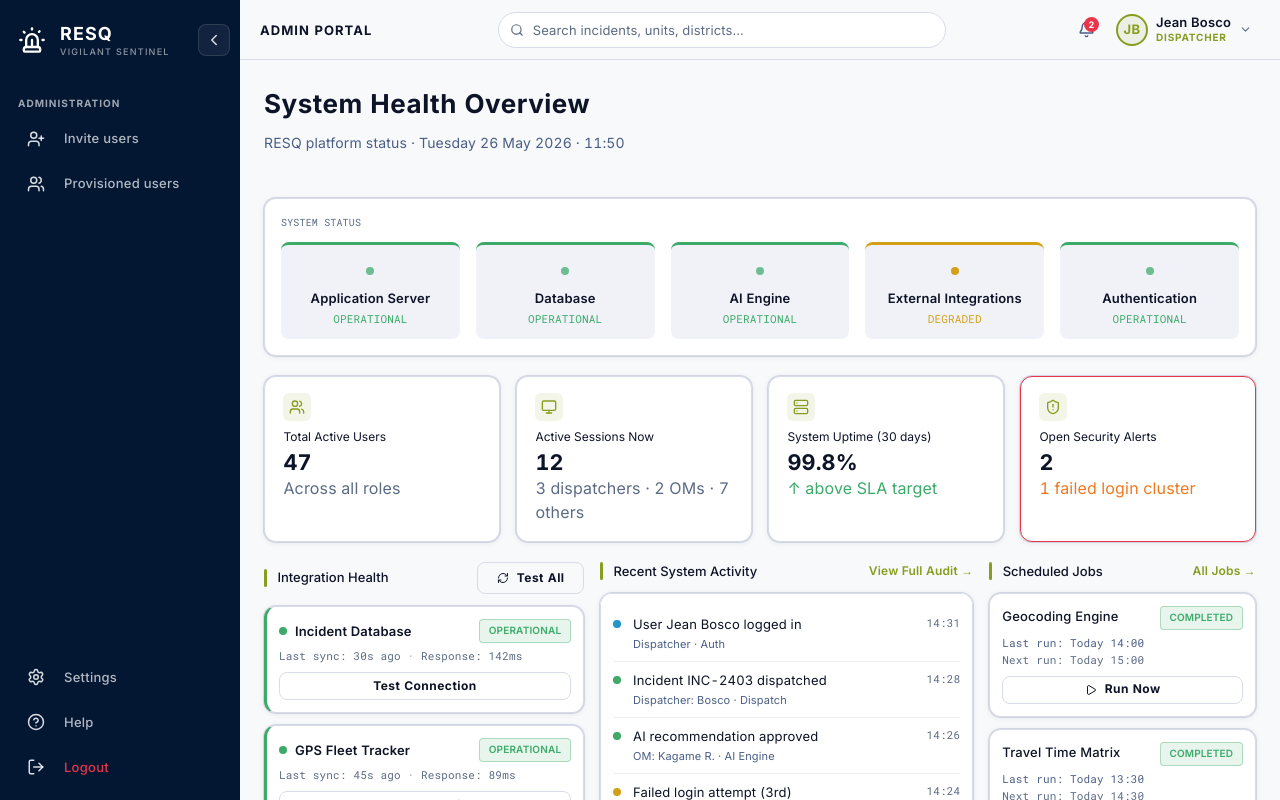
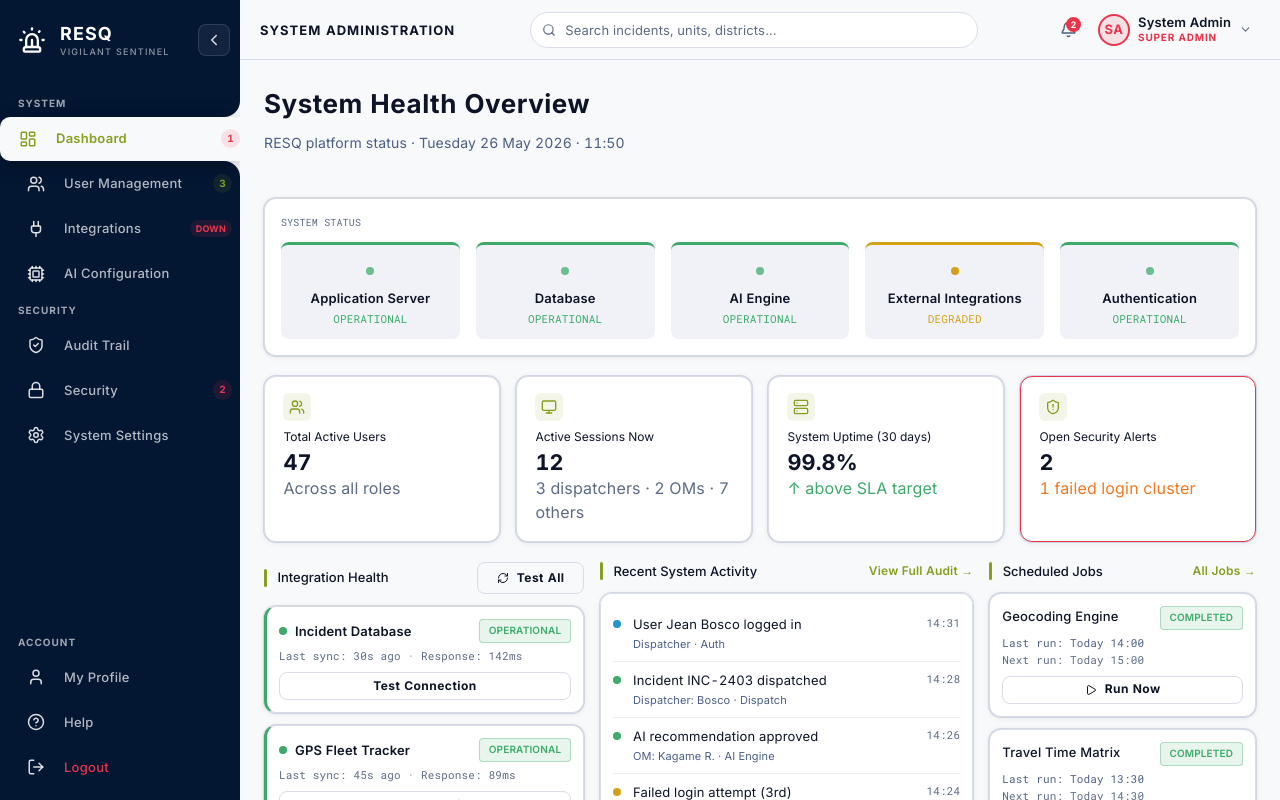
Before and after one commit to Munezeroolivierhugue/ResQ-Frontend, a React (Vite) app: page /admin/dashboard in a window 1280 px wide. Built offline with nearby package versions, Linux system fonts and the light colour scheme; sample sign-in values are in the browser's storage.

Commit message:
refactor: update admin shell and sidebar

```diff
--- a/src/components/admin/AdminShell.jsx
+++ b/src/components/admin/AdminShell.jsx
@@ -3,7 +3,9 @@ import { Outlet } from 'react-router-dom'
 import Navbar from '../layout/Navbar'
 import AdminSidebar from '../layout/AdminSidebar'
 
-export default function AdminShell({ user }) {
+const superAdminUser = { name: 'System Admin', role: 'SUPER ADMIN' }
+
+export default function AdminShell() {
   const [mobileOpen, setMobileOpen] = useState(false)
 
   return (
@@ -12,11 +14,12 @@ export default function AdminShell({ user }) {
       <AdminSidebar mobileOpen={mobileOpen} onClose={() => setMobileOpen(false)} />
       <div className="flex flex-col flex-1 overflow-hidden min-w-0">
         <Navbar
-          user={user}
+          user={superAdminUser}
           onMenuClick={() => setMobileOpen((v) => !v)}
-          portalLabel="Admin Portal"
-          profileHref="/admin/settings/profile"
-          settingsHref="/admin/settings/profile"
+          portalLabel="System Administration"
+          profileHref="/admin/profile"
+          settingsHref="/admin/settings/general"
+          avatarVariant="superAdmin"
         />
         <main className="portal-main flex-1 overflow-auto bg-(--bg-base)">
           <Outlet />
--- a/src/components/layout/AdminSidebar.jsx
+++ b/src/components/layout/AdminSidebar.jsx
@@ -1,23 +1,58 @@
 import { useLocation, Link } from 'react-router-dom'
 import {
-  UserPlus, Users, Settings, HelpCircle, LogOut, Siren, X,
+  LayoutDashboard,
+  Users,
+  Plug,
+  Cpu,
+  ShieldCheck,
+  Lock,
+  Settings,
+  User,
+  HelpCircle,
+  LogOut,
+  Siren,
+  X,
 } from 'lucide-react'
 import SidebarToggle from './SidebarToggle'
 import { useSidebarClasses } from '../../hooks/useSidebarClasses'
+import {
+  ADMIN_HEALTH_ALERTS,
+  ADMIN_PENDING_INVITES,
+  ADMIN_INTEGRATION_DOWN,
+  ADMIN_SECURITY_ALERTS,
+} from '../../data/mockAdminData'
 
-const NAV_ITEMS = [
-  { icon: UserPlus, label: 'Invite users', href: '/admin' },
-  { icon: Users, label: 'Provisioned users', href: '/admin/users' },
+const SYSTEM = [
+  { icon: LayoutDashboard, label: 'Dashboard', href: '/admin/dashboard', badge: 'critical', count: ADMIN_HEALTH_ALERTS },
+  { icon: Users, label: 'User Management', href: '/admin/users', badge: 'accent', count: ADMIN_PENDING_INVITES },
+  {
+    icon: Plug,
+    label: 'Integrations',
+    href: '/admin/integrations',
+    badge: 'critical',
+    countLabel: ADMIN_INTEGRATION_DOWN ? 'DOWN' : null,
+  },
+  { icon: Cpu, label: 'AI Configuration', href: '/admin/ai-config' },
 ]
 
-const BOTTOM_ITEMS = [
-  { icon: Settings, label: 'Settings', href: '/admin/settings' },
+const SECURITY = [
+  { icon: ShieldCheck, label: 'Audit Trail', href: '/admin/audit' },
+  { icon: Lock, label: 'Security', href: '/admin/security', badge: 'critical', count: ADMIN_SECURITY_ALERTS },
+  { icon: Settings, label: 'System Settings', href: '/admin/settings/general' },
+]
+
+const ACCOUNT = [
+  { icon: User, label: 'My Profile', href: '/admin/profile' },
   { icon: HelpCircle, label: 'Help', href: '#' },
   { icon: LogOut, label: 'Logout', href: '/login', danger: true },
 ]
 
 function NavItem({ item, isActive, onClose }) {
   const Icon = item.icon
+  const badgeStyle =
+    item.badge === 'accent'
+      ? { background: 'var(--accent-ghost)', color: 'var(--accent)' }
+      : { background: 'var(--status-critical-bg)', color: 'var(--status-critical)' }
   return (
     <div className={`sidebar-item-wrap${isActive ? ' active' : ''}`}>
       {isActive && (
@@ -31,18 +66,42 @@ function NavItem({ item, isActive, onClose }) {
         className={`sidebar-item${isActive ? ' active' : ''}`}
         title={item.label}
         onClick={onClose}
+        style={{ color: item.danger ? 'var(--status-critical)' : undefined }}
       >
         <span className="sidebar-icon"><Icon size={18} /></span>
         <span className="sidebar-label">{item.label}</span>
+        {item.count > 0 && (
+          <span className="ml-auto text-[10px] font-bold px-1.5 py-0.5 rounded-full" style={badgeStyle}>
+            {item.count}
+          </span>
+        )}
+        {item.countLabel && (
+          <span className="ml-auto text-[9px] font-bold px-1.5 py-0.5 rounded-full tracking-wide" style={badgeStyle}>
+            {item.countLabel}
+          </span>
+        )}
       </Link>
     </div>
+  )
+}
+
+function NavSection({ label, items, location, onClose }) {
+  return (
+    <>
+      <div className="sidebar-section-label">{label}</div>
+      {items.map((item) => {
+        const isActive =
+          location.pathname === item.href ||
+          (item.href !== '/admin/dashboard' && location.pathname.startsWith(item.href))
+        return <NavItem key={item.href} item={item} isActive={isActive} onClose={onClose} />
+      })}
+    </>
   )
 }
 
 export default function AdminSidebar({ mobileOpen, onClose }) {
   const location = useLocation()
   const sidebarClasses = useSidebarClasses(mobileOpen)
-
   return (
     <aside className={sidebarClasses}>
       <div className="sidebar-header">
@@ -56,45 +115,12 @@ export default function AdminSidebar({ mobileOpen, onClose }) {
           <X size={18} />
         </button>
       </div>
-
       <nav className="sidebar-nav">
-        <div className="sidebar-section-label">Administration</div>
-
-        {NAV_ITEMS.map((item) => {
-          const isActive =
-            location.pathname === item.href ||
-            (item.href !== '/admin' && location.pathname.startsWith(item.href))
-          return <NavItem key={item.href} item={item} isActive={isActive} onClose={onClose} />
-        })}
-
+        <NavSection label="System" items={SYSTEM} location={location} onClose={onClose} />
+        <NavSection label="Security" items={SECURITY} location={location} onClose={onClose} />
       </nav>
-
       <div className="sidebar-bottom">
-        {BOTTOM_ITEMS.map((item) => {
-          const Icon = item.icon
-          const isSettings = item.href === '/admin/settings'
-          const isActive = isSettings && location.pathname.startsWith('/admin/settings')
-          return (
-            <div key={item.label} className={`sidebar-item-wrap${isActive ? ' active' : ''}`}>
-              {isActive && (
-                <>
-                  <span className="sidebar-cutout sidebar-cutout-top" />
-                  <span className="sidebar-cutout sidebar-cutout-bottom" />
-                </>
-              )}
-              <Link
-                to={item.href}
-                className={`sidebar-item${isActive ? ' active' : ''}`}
-                title={item.label}
-                onClick={onClose}
-                style={{ color: item.danger ? 'var(--status-critical)' : undefined }}
-              >
-                <span className="sidebar-icon"><Icon size={18} /></span>
-                <span className="sidebar-label">{item.label}</span>
-              </Link>
-            </div>
-          )
-        })}
+        <NavSection label="Account" items={ACCOUNT} location={location} onClose={onClose} />
       </div>
     </aside>
   )
```
